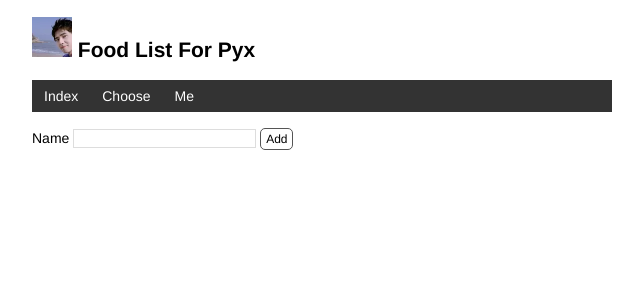
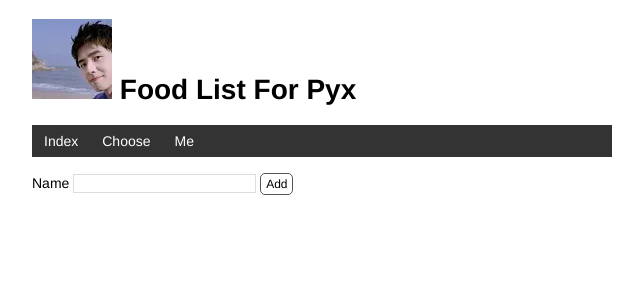
Before and after one commit to hebe-tian/foodlist, a Flask app: page / in a window 1280 px wide. Shown: the top 300 px of the page, without its empty margins (318-961 px from the left). Run offline with Flask 2, Linux system fonts and the light colour scheme; data that the repository does not hold is empty.

Commit message:
修改样式

```diff
--- a/static/style.css
+++ b/static/style.css
@@ -107,5 +107,5 @@ input[type=text] {
 }
 
 .pic {
-    width: 40px;
+    width: 80px;
 }
--- a/templates/base.html
+++ b/templates/base.html
@@ -13,10 +13,10 @@
     {% for message in get_flashed_messages() %}
         <div class="alert">{{ message }}</div>
     {% endfor %}
-    <h2>
+    <h1>
         <img alt="Head" class="pic" src="{{ url_for('static', filename='head.webp') }}">
         Food List For Pyx
-    </h2>
+    </h1>
     <nav>
         <ul>
             <li><a href="{{ url_for('food_index') }}">Index</a></li>
```
